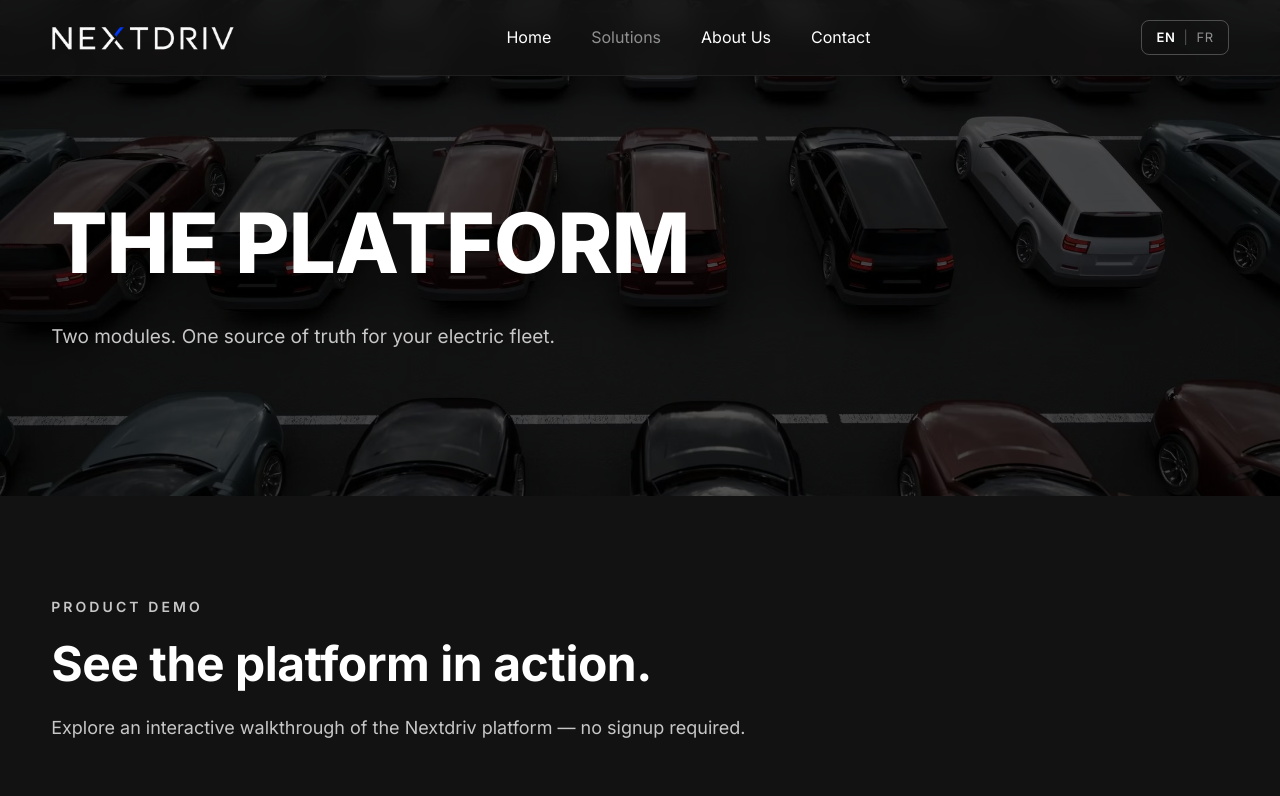
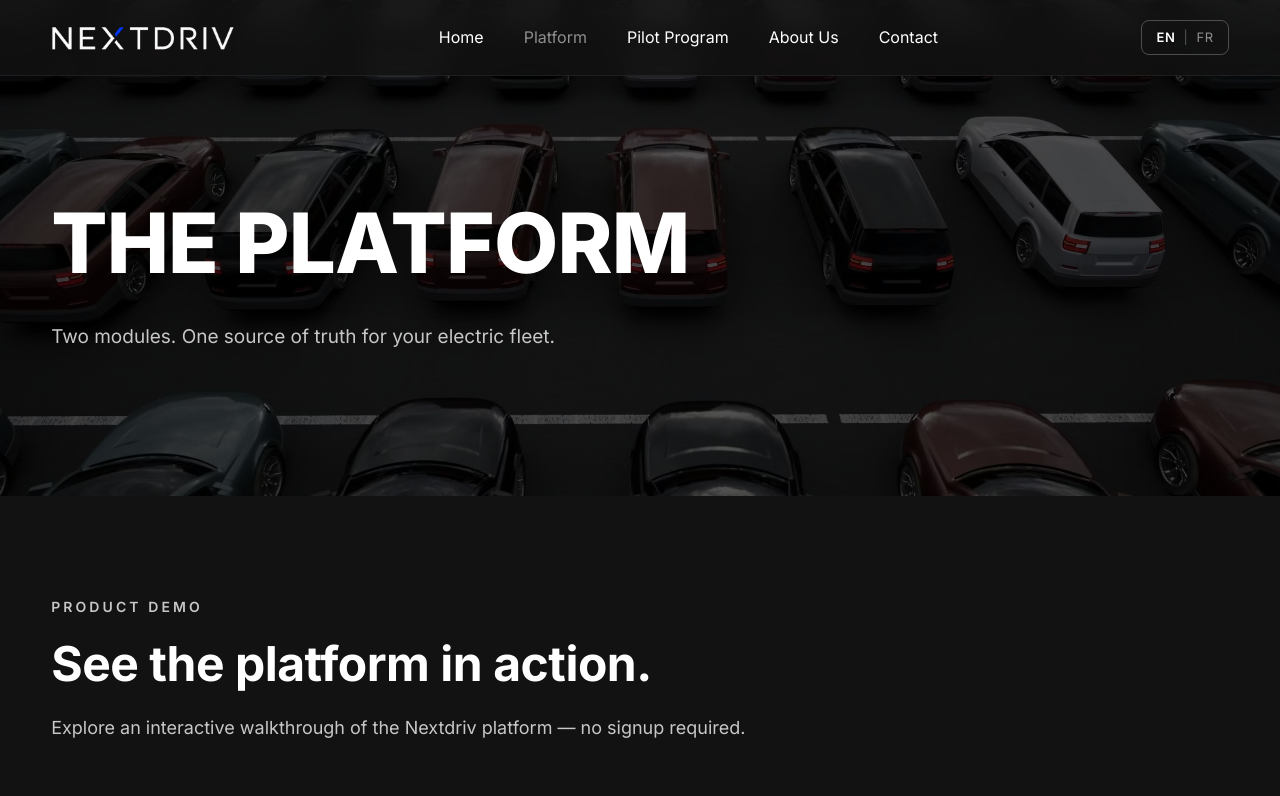
Before and after one commit to jmanzolli/Nextdriv_website, a plain HTML site: page solutions.html in a window 1280 px wide. Shown: the top 796 px of the page. Drawn offline with Linux system fonts and the light colour scheme; grey boxes are pictures that could not be loaded.

Commit message:
Fix nav on Platform pages (active label + missing Pilot link); add GoatCounter analytics
The earlier rename missed the active nav item on solutions.html (class
attribute broke the pattern), so the page's own nav still said Solutions
and lacked the Pilot Program link. Fixed on EN + FR.

GoatCounter snippet (privacy-friendly, no cookies) added to all 12 pages,
pointing at nextdriv.goatcounter.com.

Co-Authored-By: Claude Fable 5 <noreply@anthropic.com>

```diff
--- a/solutions.html
+++ b/solutions.html
@@ -31,7 +31,8 @@
       <a href="index.html" class="nav-logo"><img src="assets/img/logo-white.png" alt="Nextdriv"></a>
       <ul class="nav-links">
         <li><a href="index.html">Home</a></li>
-        <li><a href="solutions.html" class="active">Solutions</a></li>
+        <li><a href="solutions.html" class="active">Platform</a></li>
+        <li><a href="pilot.html">Pilot Program</a></li>
         <li><a href="about.html">About Us</a></li>
         <li><a href="contact.html">Contact</a></li>
       </ul>
@@ -181,5 +182,6 @@
   </footer>
 
   <script src="assets/js/main.js"></script>
+  <script data-goatcounter="https://nextdriv.goatcounter.com/count" async src="//gc.zgo.at/count.js"></script>
 </body>
 </html>
```
Also changed, not shown: 404.html (+1 -0 lines), about.html (+1 -0 lines), contact.html (+1 -0 lines), fr/about.html (+1 -0 lines), fr/contact.html (+1 -0 lines), fr/index.html (+1 -0 lines), fr/pilot.html (+1 -0 lines), fr/solutions.html (+3 -1 lines), index.html (+1 -0 lines), pilot.html (+1 -0 lines), thanks.html (+1 -0 lines).
